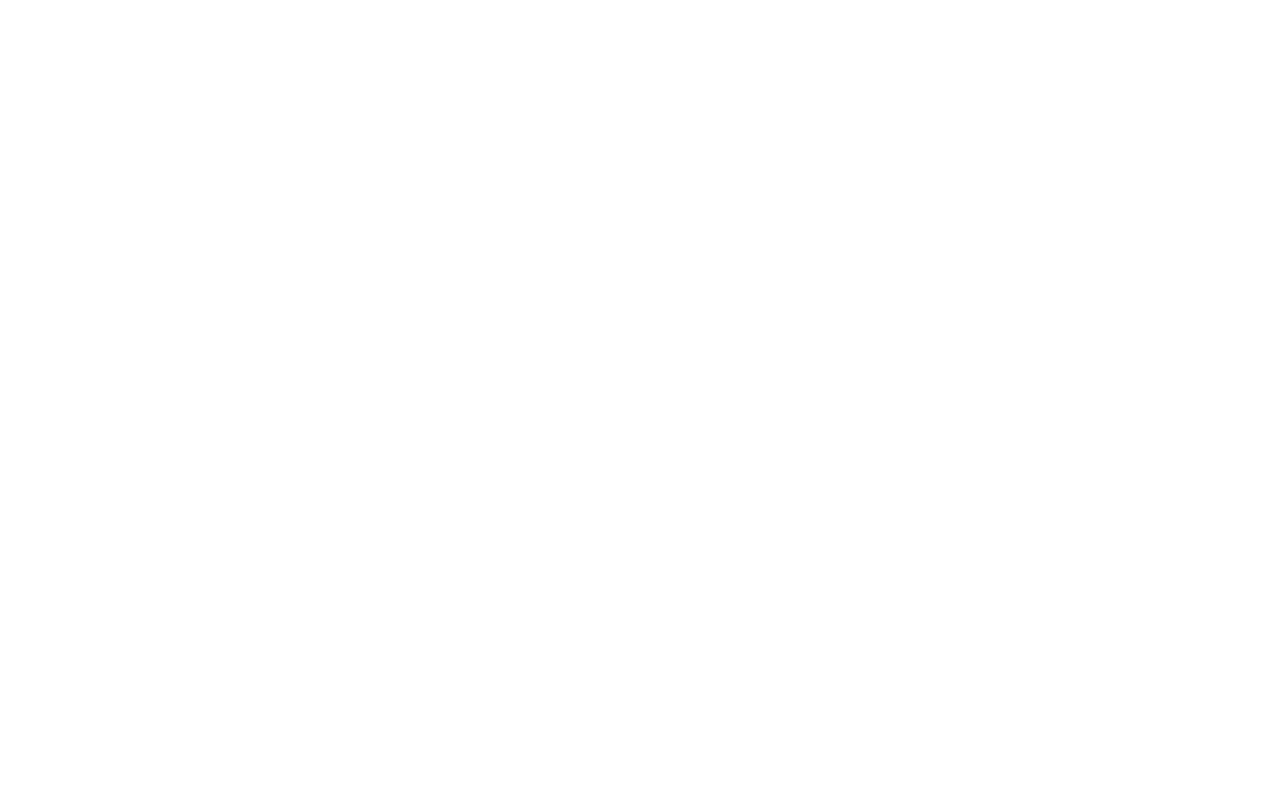
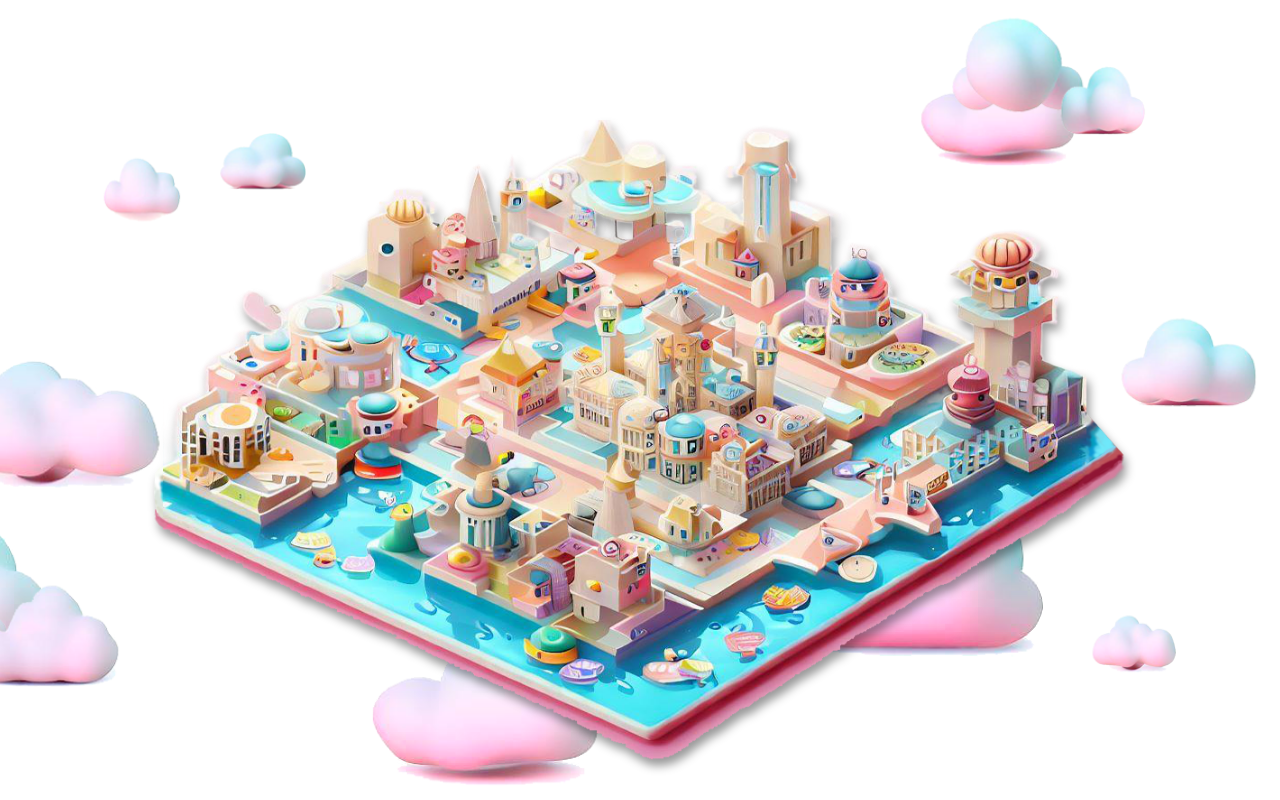
Before and after one commit to RuoningJin/open-box-game, a React (Create React App) app in the folder client/: page /quests in a window 1280 px wide. Built offline with nearby package versions, Linux system fonts and the light colour scheme; a web font is replaced by a local one.

Commit message:
add cloud background to quest component

```diff
--- a/client/src/components/searching-quest/Loading.scss
+++ b/client/src/components/searching-quest/Loading.scss
@@ -2,6 +2,7 @@
 @import '../../styles/mixins.scss';
 
 .searching {
+  width: 100%;
   display: flex;
   flex-direction: column;
   align-items: center;
--- a/client/src/components/searching-quest/Quests.jsx
+++ b/client/src/components/searching-quest/Quests.jsx
@@ -0,0 +1,12 @@
+import './Quests.scss';
+
+export default function Quests(props) {
+
+  return (
+    <>
+      <div className='quests'>
+        <img src='/city-map.png' alt='quests-map' className='quests-map'/>
+      </div>
+    </>
+  )
+}
--- a/client/src/components/searching-quest/Quests.scss
+++ b/client/src/components/searching-quest/Quests.scss
@@ -0,0 +1,12 @@
+.quests {
+  display: flex;
+  justify-content: center;
+  height: 100%;
+
+  &-map {
+    height: 80%;
+    position: fixed;
+    bottom: 5vh;
+    filter: drop-shadow(3px 7px 5px rgba(0, 0, 0, 0.4));
+  }
+}
--- a/client/src/components/searching-quest/index.js
+++ b/client/src/components/searching-quest/index.js
@@ -1,5 +1,8 @@
 import { useState, useEffect } from 'react';
 import Loading from './Loading';
+import Quests from './Quests';
+
+import './index.scss';
 
 export default function Searching(props) {
   const [loading, setLoading] = useState(true);
@@ -9,8 +12,10 @@
 
   return (
     <>
-      {loading &&  <Loading />}
+      <main className='background-cloud'>
+        {loading &&  <Loading />}
+        {!loading && <Quests />}
+      </main>
     </>
-
   )
 }
--- /dev/null
+++ b/client/src/components/searching-quest/index.scss
@@ -0,0 +1,25 @@
+@import "../../styles/variables.scss";
+
+.background-cloud{
+  display: flex;
+  align-items: center;
+  justify-content: center;
+
+  height: 100vh;
+  margin: 0;
+  background-image: url("../../../public/cloud.png");
+  background-repeat: repeat-x;
+  background-size: auto 100%;
+  animation: slide 60s linear infinite;
+  animation: animatedBackground 500s linear infinite;
+}
+
+@keyframes animatedBackground {
+  from {
+    background-position: 0 0;
+  }
+/*use negative width if you want it to flow right to left else and positive for left to right*/
+  to {
+    background-position: -10000px 0;
+  }
+}
```
Also changed, not shown: client/public/city-map.png (added), client/public/cloud.png (added).
